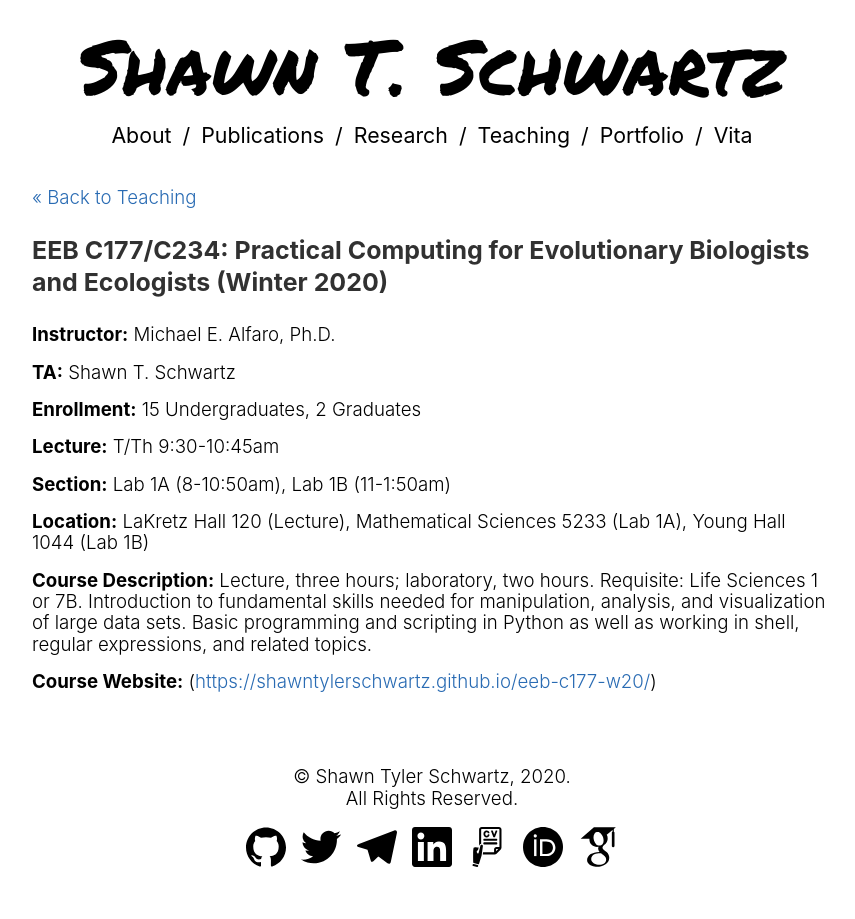
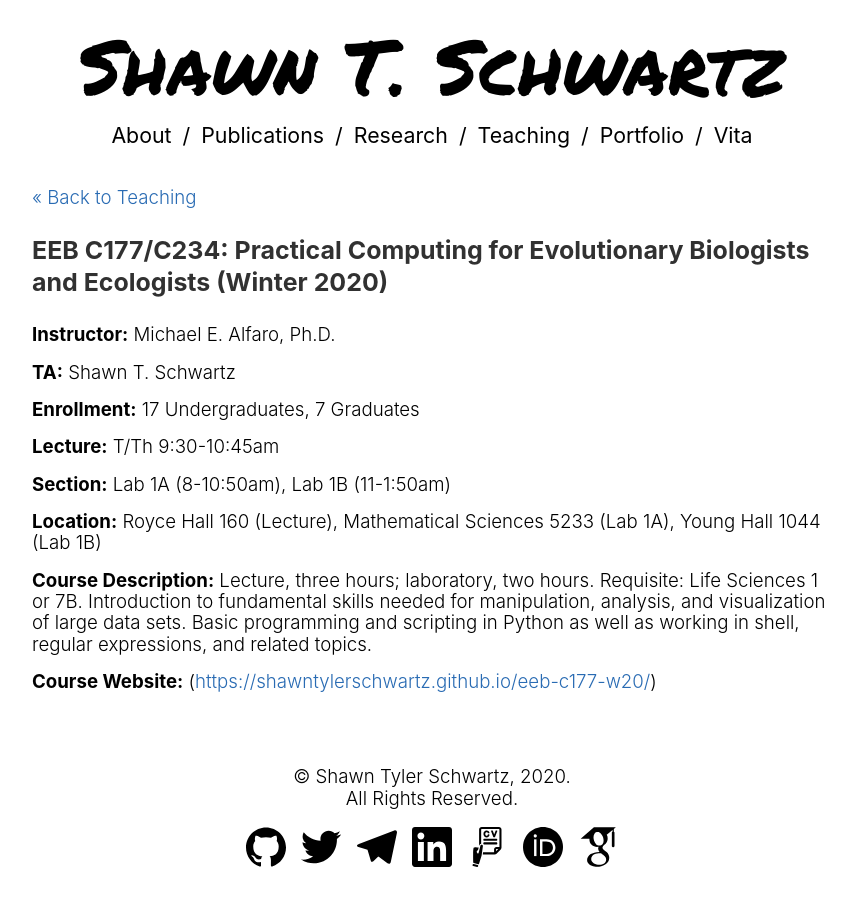
Before and after one commit to ShawnTylerSchwartz/shawntylerschwartz.com, a Jekyll site: the page built from _teaching/eeb-c177-winter-2020.md, in a window 1280 px wide. Shown: the whole page, without its empty margins (208-1063 px from the left). Built offline with Jekyll 4.4.1, drawn with Linux system fonts in a browser that asks for light colours.

Commit message:
Updated teaching and code langs in about

```diff
--- a/_teaching/eeb-c177-winter-2020.md
+++ b/_teaching/eeb-c177-winter-2020.md
@@ -4,12 +4,12 @@ title: "EEB C177/C234: Practical Computing for Evolutionary Biologists and Ecolo
 term: Winter 2020
 school: UCLA
 role: Teaching Assistant
-enrollment: 15 Undergraduates, 2 Graduates
+enrollment: 17 Undergraduates, 7 Graduates
 instructor: Michael E. Alfaro, Ph.D.
 ta: Shawn T. Schwartz
 lecture: T/Th 9:30-10:45am
 section: Lab 1A (8-10:50am), Lab 1B (11-1:50am)
-location: LaKretz Hall 120 (Lecture), Mathematical Sciences 5233 (Lab 1A), Young Hall 1044 (Lab 1B)
+location: Royce Hall 160 (Lecture), Mathematical Sciences 5233 (Lab 1A), Young Hall 1044 (Lab 1B)
 description: "Lecture, three hours; laboratory, two hours. Requisite: Life Sciences 1 or 7B. Introduction to fundamental skills needed for manipulation, analysis, and visualization of large data sets. Basic programming and scripting in Python as well as working in shell, regular expressions, and related topics."
 order: 2
 ---
```
Also changed, not shown: about.md (+1 -1 lines), 3 other files.
